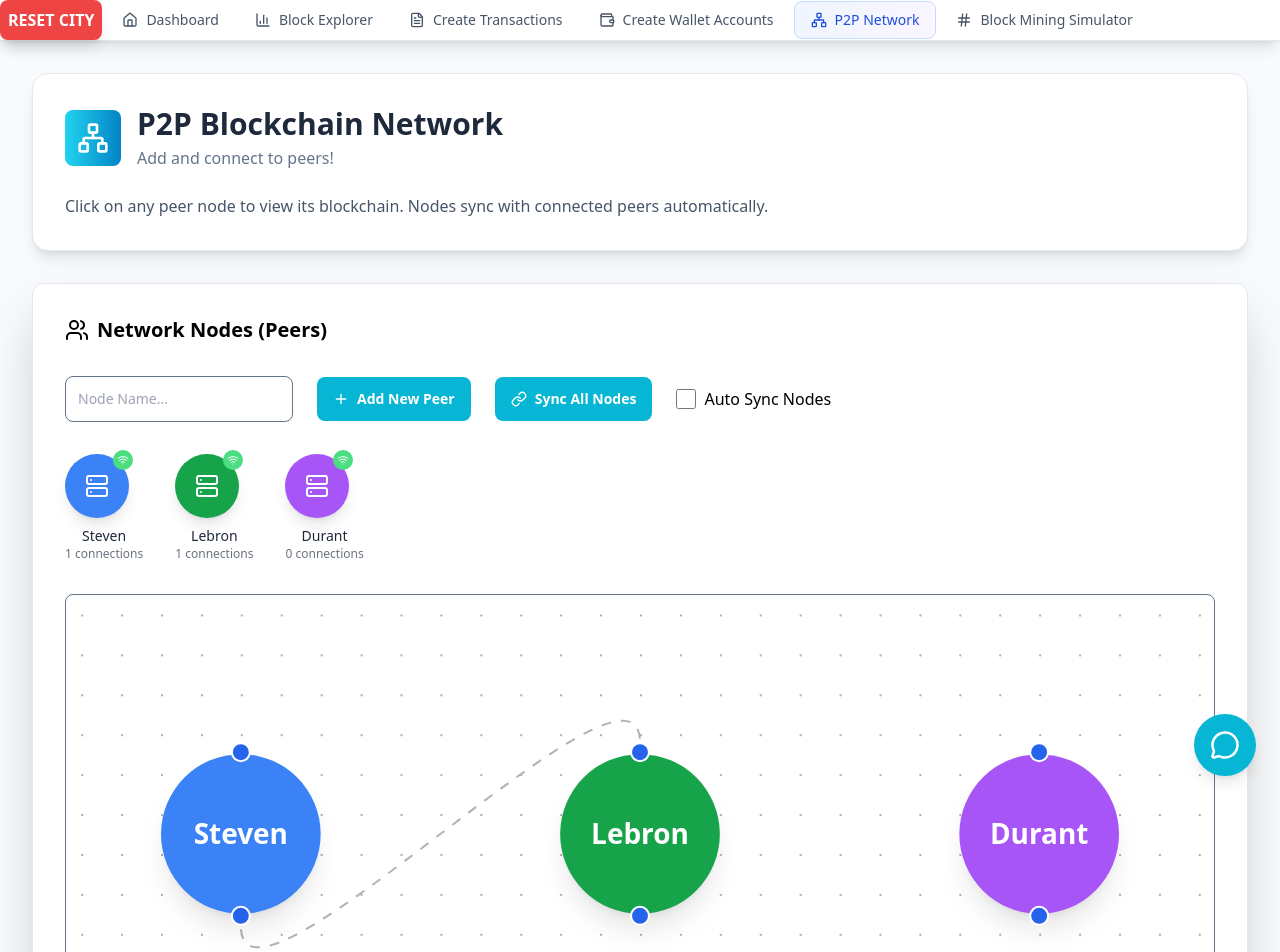
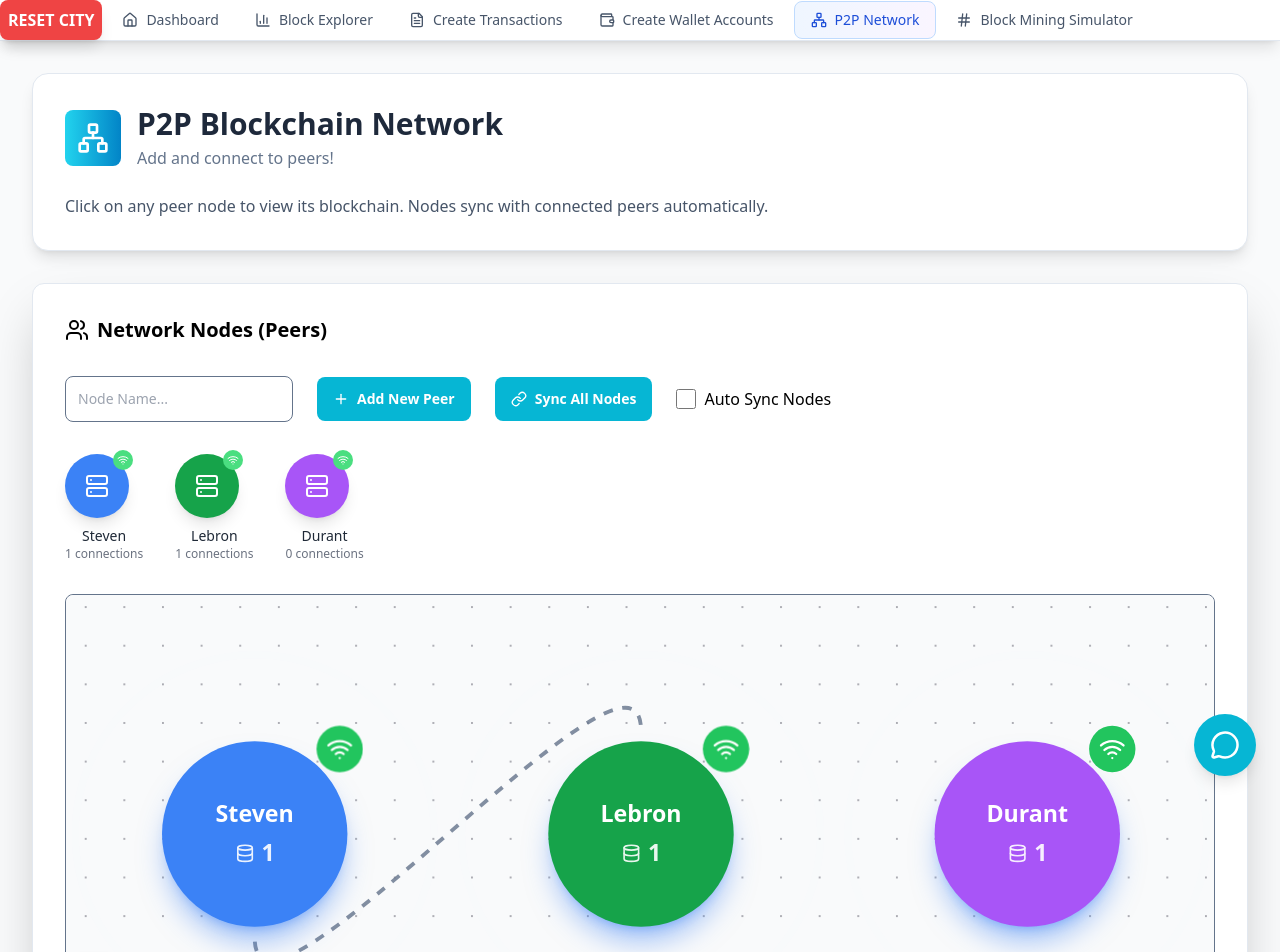
Before and after one commit to StuvanFIT/Blockchain-Network-Educational-Tool, a React (Create React App) app in the folder explorer/: page /peertopeer in a window 1280 px wide. Shown: the top 952 px of the page. Built offline with nearby package versions, Linux system fonts and the light colour scheme.

Commit message:
style: improved UI design of the network to be more engaging

```diff
--- a/explorer/src/components/Network/BlockchainEdge.tsx
+++ b/explorer/src/components/Network/BlockchainEdge.tsx
@@ -8,5 +8,42 @@ export default function CustomEdge({ id, sourceX, sourceY, targetX, targetY }: E
     targetY,
   });
 
-  return <BaseEdge id={id} path={edgePath} />;
+  return (
+
+    <>
+      <BaseEdge
+        id = {id}
+        path={edgePath}
+        style= {{
+          stroke: '#64748b',
+          strokeWidth: 2,
+          opacity: 0.8
+        }}
+      />
+
+
+      {/* Forward motion */}
+      <circle r="4" fill="#3b82f6" className="animate-pulse">
+        <animateMotion dur="3s" repeatCount="indefinite" rotate="auto">
+          <mpath href={`#${id}`} />
+        </animateMotion>
+      </circle>
+
+      {/* Reverse motion */}
+      <circle r="4" fill="#f97316" className="animate-pulse">
+        <animateMotion dur="3s" repeatCount="indefinite" rotate="auto" keyPoints="1;0" keyTimes="0;1">
+          <mpath href={`#${id}`} />
+        </animateMotion>
+      </circle>
+
+
+
+
+    </>
+
+
+
+
+  )
+
 }
--- a/explorer/src/components/Network/BlockchainNode.tsx
+++ b/explorer/src/components/Network/BlockchainNode.tsx
@@ -1,14 +1,13 @@
 import React from 'react';
-import  ReactFlow, {Handle, Position} from '@xyflow/react';
+import  ReactFlow, {Handle, Position, NodeProps, XYPosition} from '@xyflow/react';
 
 
 import { Peer } from '../PeerToPeerNetwork';
-
-
-
+import { Database, Pickaxe, Wifi, WifiOff, Zap } from 'lucide-react';
 
 interface BlockchainNodeData {
   peer: Peer;
+  selected: boolean;
   onNodeClick: NodeClickHandler;
   onToggleConnection: ToggleConnectionHandler;
   onMineBlock: MineBlockHandler;
@@ -31,38 +30,101 @@ interface BlockchainNodeProps {
   targetPosition?: Position;
   sourcePosition?: Position;
 }
-const BlockchainNode: React.FC<BlockchainNodeProps> = ({ data }) => {
+
+const BlockchainNode: React.FC<BlockchainNodeProps> = ({data}) => {
   const { peer } = data;
   const isOnline = peer.connected;
-  const peerColour = peer.color;
+  const {selected} = data;
 
   return (
-    <div
-      className={`
-        relative
-        w-20 h-20
-        rounded-full
-        text-white text-sm font-bold
-        shadow-lg
-        flex items-center justify-center
-        ${peerColour || 'bg-gray-400'}
-      `}
-    >
-      {/* Peer name */}
-      {peer.name}
+    <div className="relative group">
+      {/* Mining indicator */}
+      {selected && (
+        <div className="absolute -top-8 left-1/2 transform -translate-x-1/2 z-20">
+          <div className="bg-yellow-400 text-black px-2 py-1 rounded-full text-xs font-bold flex items-center gap-1 animate-bounce">
+            <Pickaxe size={12} />
+            Selected
+          </div>
+        </div>
+      )}
 
-      {/* Top handle (incoming connections) */}
+      {/* Main node */}
+      <div
+        className={`
+          relative w-24 h-24 rounded-full transition-all duration-300 transform
+
+          ${isOnline ? 'shadow-lg shadow-blue-500/50' : 'shadow-lg shadow-red-500/50'}
+          flex flex-col items-center justify-center text-white text-xs font-bold
+          ${peer.color || 'bg-slate-600'}
+          ${selected ? 'animate-pulse' : ''}
+        `}
+      >
+        {/* Connection status indicator */}
+        <div className="absolute -top-2 -right-2 z-10">
+          {isOnline ? (
+            <div className="w-6 h-6 bg-green-500 rounded-full flex items-center justify-center">
+              <Wifi size={14} className="text-white" />
+            </div>
+          ) : (
+            <div className="w-6 h-6 bg-red-500 rounded-full flex items-center justify-center">
+              <WifiOff size={14} className="text-white" />
+            </div>
+          )}
+        </div>
+
+        {/* Peer name */}
+        <div className="font-bold">{peer.name}</div>
+
+        {/* Block count */}
+        <div className="flex items-center gap-1 mt-1 text-xs opacity-90">
+          <Database size={10} />
+          {peer.blockchain.length}
+        </div>
+
+        {/* Activity pulse */}
+        {isOnline && (
+          <div className="absolute inset-0 rounded-full border-2 border-blue-400 animate-ping opacity-30"></div>
+        )}
+      </div>
+
+      {/* Tooltip on hover */}
+      <div className="absolute bottom-full left-1/2 transform -translate-x-1/2 mb-2 opacity-0 group-hover:opacity-100 transition-opacity duration-200 z-30">
+        <div className="bg-gray-900 text-white px-3 py-2 rounded-lg text-sm whitespace-nowrap">
+          <div className="font-semibold">{peer.name}</div>
+          <div className="text-xs opacity-75">
+            Status: {isOnline ? 'Online' : 'Offline'}
+          </div>
+          <div className="text-xs opacity-75">
+            Blocks: {peer.blockchain.length}
+          </div>
+          {selected && (
+            <div className="text-xs text-yellow-400">
+              ⚡ Current Selected Node
+            </div>
+          )}
+        </div>
+      </div>
+
+      {/* Handles */}
       <Handle
         type="target"
         position={Position.Top}
-        className="!absolute top-[-6px] left-1/2 -translate-x-1/2 w-2.5 h-2.5 bg-blue-600 rounded-full border border-white z-10"
+        className="!w-3 !h-3 !bg-blue-500 !border-2 !border-white !opacity-0 hover:!opacity-100 !transition-opacity"
       />
-
-      {/* Bottom handle (outgoing connections) */}
       <Handle
         type="source"
         position={Position.Bottom}
-        className="!absolute bottom-[-6px] left-1/2 -translate-x-1/2 w-2.5 h-2.5 bg-blue-600 rounded-full border border-white z-10"
+        className="!w-3 !h-3 !bg-blue-500 !border-2 !border-white !opacity-0 hover:!opacity-100 !transition-opacity"
+      />
+      <Handle
+        type="target"
+        position={Position.Left}
+        className="!w-3 !h-3 !bg-blue-500 !border-2 !border-white !opacity-0 hover:!opacity-100 !transition-opacity"
+      />
+      <Handle
+        type="source"
+        position={Position.Right}
+        className="!w-3 !h-3 !bg-blue-500 !border-2 !border-white !opacity-0 hover:!opacity-100 !transition-opacity"
       />
     </div>
   );
--- a/explorer/src/components/PeerToPeerNetwork.tsx
+++ b/explorer/src/components/PeerToPeerNetwork.tsx
@@ -28,10 +28,6 @@ interface Peer {
     color: string
 }
 
-type NodeClickHandler = (peerId: string) => void;
-type ToggleConnectionHandler = (peerId: string) => void;
-type MineBlockHandler = (peerId: string) => void;
-
 
 const nodeTypes = {
     peer: BlockchainNode
@@ -39,6 +35,11 @@ const nodeTypes = {
 
 const edgeTypes ={
     'custom-edge': CustomEdge
+}
+
+const styles = {
+  background: '#f9fafb',
+  borderRadius: '0.5rem',
 }
 
 
@@ -85,49 +86,6 @@ const peerColors = [
 ];
 
 
-const getNodesFromPeers = (peers: Peer[]): any[] => {
-    return peers.map((peer, index) => ({
-        id:peer.id,
-        type: 'peer',
-        position: {
-            x: 150 + (index % 4) * 200, // Arrange in a grid pattern
-            y: 100 + Math.floor(index / 4) * 150
-        },
-        data: {
-            peer: peer, // Pass entire peer object
-            selected: true
-        },
-    }))
-}
-
-const getEdgesFromPeers = (peers: Peer[]): any[] => {
-    const edges: any[] = [];
-
-    peers.forEach(peer => {
-        peer.connections.forEach(connectionId => {
-
-            const edgeId = `${peer.id}->${connectionId}`;
-            const reverseEdgeId = `${connectionId}->${peer.id}`;
-
-            //Check if the reverse edge already exists
-            const existingEdge = edges.find(e => e.id === reverseEdgeId);
-            console.log(existingEdge)
-
-            if (!existingEdge){
-                edges.push({
-                    id: edgeId,
-                    source: peer.id,
-                    target: connectionId,
-                    type: 'custom-edge',
-                    animated:true,
-                    style: {stroke: '#3b82f6', strokeWidth: 5},
-                })
-            }
-        })
-    })
-
-    return edges
-}
 const initialPeers: Peer[] = [
     {
         id: '1',
@@ -157,10 +115,6 @@ const initialPeers: Peer[] = [
         color: peerColors[2]
     }
 ];
-
-const initialNodes = getNodesFromPeers(initialPeers);
-const initialEdges = getEdgesFromPeers(initialPeers);
-
 
 
 const PeerToPeerNetwork = () => {
@@ -208,6 +162,56 @@ const PeerToPeerNetwork = () => {
         }
     });
 
+
+
+    const getNodesFromPeers = (peers: Peer[]): any[] => {
+        return peers.map((peer, index) => ({
+            id:peer.id,
+            type: 'peer',
+            position: {
+                x: 150 + (index % 4) * 200, // Arrange in a grid pattern
+                y: 100 + Math.floor(index / 4) * 150
+            },
+            data: {
+                peer: peer, // Pass entire peer object
+                selected: peer.id === selectedPeer,
+            }
+        }))
+    }
+    const getEdgesFromPeers = (peers: Peer[]): any[] => {
+        const edges: any[] = [];
+
+        peers.forEach(peer => {
+            peer.connections.forEach(connectionId => {
+
+                const edgeId = `${peer.id}->${connectionId}`;
+                const reverseEdgeId = `${connectionId}->${peer.id}`;
+
+                //Check if the reverse edge already exists
+                const existingEdge = edges.find(e => e.id === reverseEdgeId);
+                console.log(existingEdge)
+
+                if (!existingEdge){
+                    edges.push({
+                        id: edgeId,
+                        source: peer.id,
+                        target: connectionId,
+                        type: 'custom-edge',
+                        animated:true,
+                        style: {stroke: '#3b82f6', strokeWidth: 5},
+                    })
+                }
+            })
+        })
+
+        return edges
+    }
+
+
+    const initialNodes = getNodesFromPeers(initialPeers);
+    const initialEdges = getEdgesFromPeers(initialPeers);
+
+
     const [newPeerName, setNewPeerName] = useState(''); // New added peer/node
     const [newBlockData, setNewBlockData] = useState(''); //Mined block Data
     const [showActivityLog, setShowActivityLog] =useState(false);
@@ -230,6 +234,8 @@ const PeerToPeerNetwork = () => {
     useEffect(() =>{
         const newSelectedPeer = peers.find(p => p.id === selectedPeer);
         selectedPeerData = newSelectedPeer;
+        setNodes(getNodesFromPeers(peers));
+        setEdges(getEdgesFromPeers(peers));
     }, [selectedPeer])
 
 
@@ -243,6 +249,7 @@ const PeerToPeerNetwork = () => {
     //SelectedPeer to localStorage
     useEffect(() => {
         localStorage.setItem('selectedPeer', selectedPeer);
+
     }, [selectedPeer]);
 
     //networkActivity to localStorage
@@ -621,6 +628,7 @@ const PeerToPeerNetwork = () => {
                                 fitView
                                 fitViewOptions={{ padding: 0.2 }}
                                 proOptions={{hideAttribution:true}}
+                                style={styles}
                             >
                                 <Background />
                                 <Controls />
```
